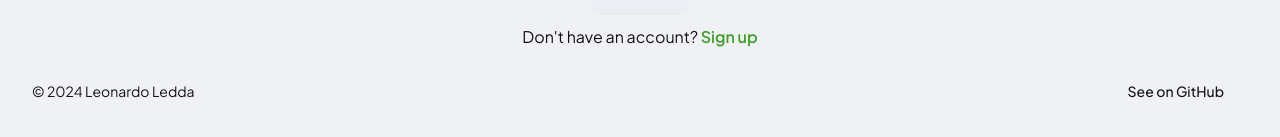
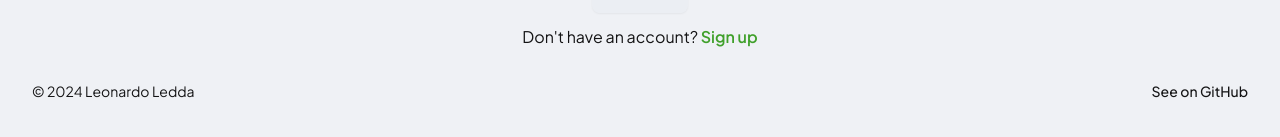
Before and after one commit to LeddaZ/todo-frontend, an Angular app: page /login in a window 1280 px wide. Shown: the part 339-476 px from the top of the page. Built offline with nearby package versions, Linux system fonts and the light colour scheme; no server answers.

Commit message:
todo-frontend: Extend to the screen edges
Signed-off-by: Leonardo Ledda <leonardoledda@gmail.com>

```diff
--- a/src/app/components/footer/footer.component.html
+++ b/src/app/components/footer/footer.component.html
@@ -1,12 +1,11 @@
 <footer class="tw-m-4">
-  <div
-    class="tw-w-full tw-mx-auto tw-max-w-screen-xl tw-p-4 md:tw-flex md:tw-items-center md:tw-justify-between">
+  <div class="tw-w-full tw-mx-auto tw-p-4 md:tw-flex md:tw-items-center md:tw-justify-between">
     <span class="tw-text-sm sm:tw-text-center">{{ footerText }} </span>
     <ul class="tw-flex tw-flex-wrap tw-items-center tw-mt-3 tw-text-sm tw-font-medium sm:tw-mt-0">
       <li>
         <a
           href="https://github.com/LeddaZ/todo-frontend"
-          class="hover:tw-underline tw-me-4 md:tw-me-6"
+          class="hover:tw-underline"
           >See on GitHub</a
         >
       </li>
```
